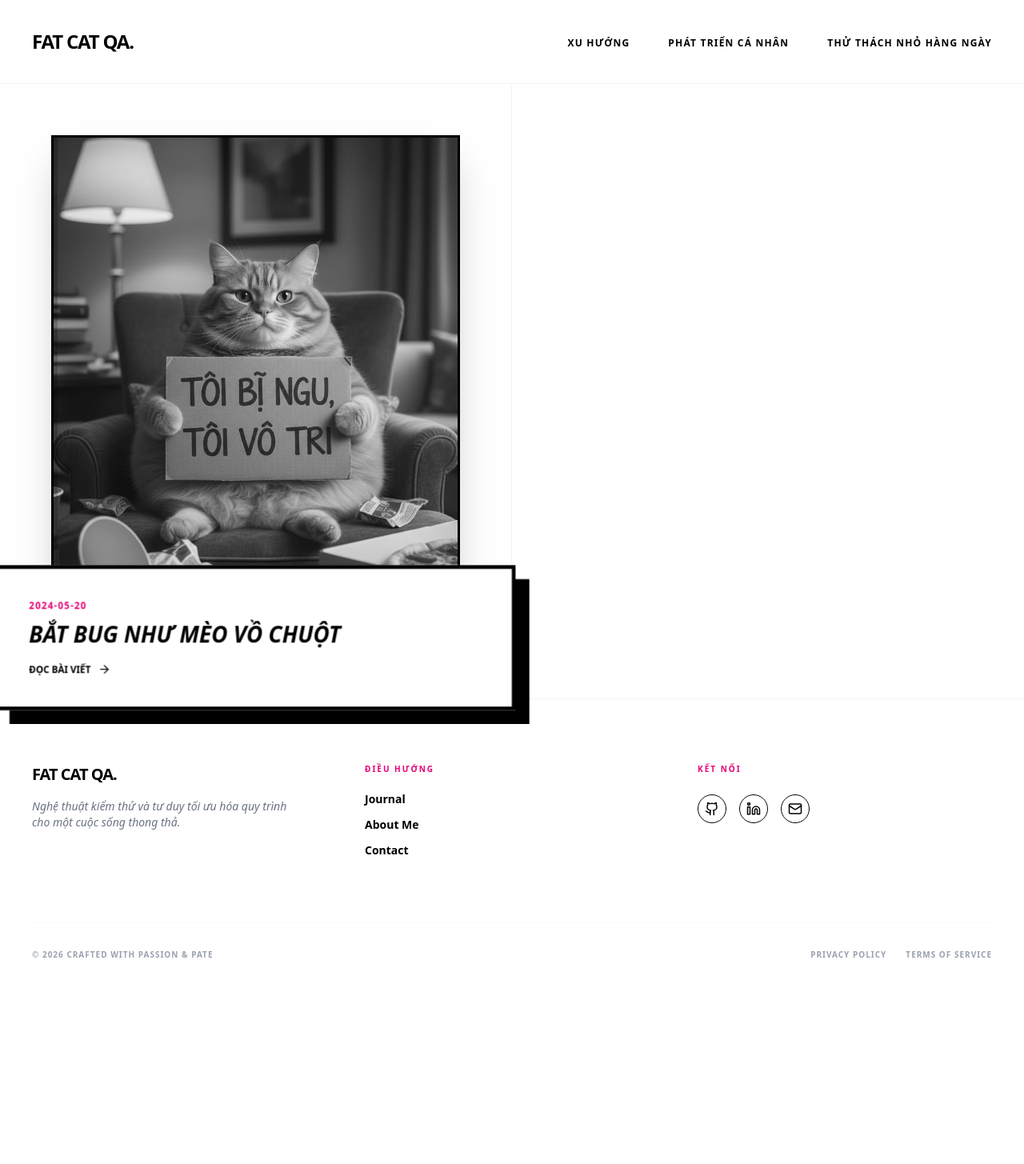
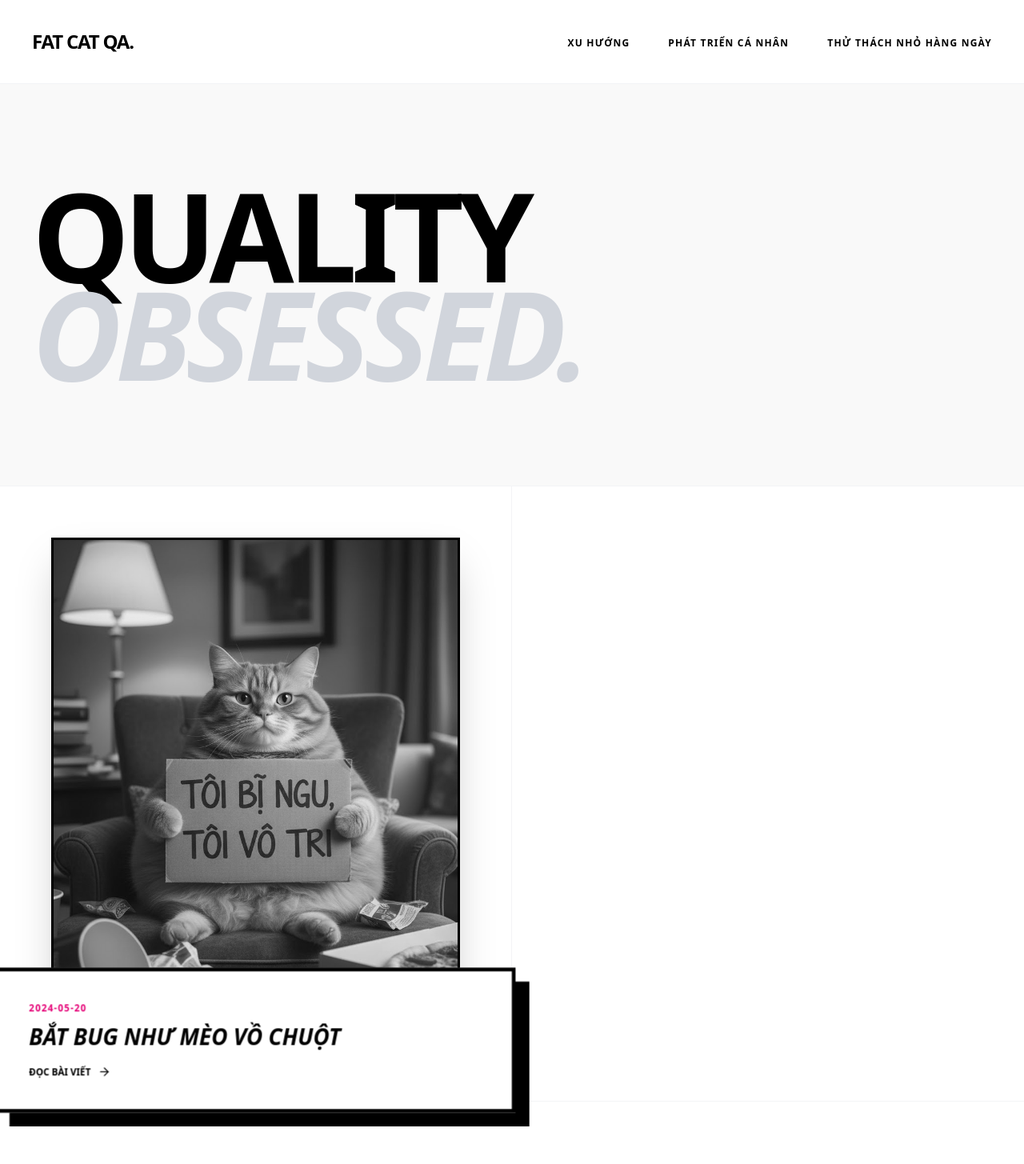
Before and after one commit to tuanpa00180/Fatcat, a Next.js app: page / in a window 1280 px wide. Shown: the top 1455 px of the page at 80% size. Before the commit the page ends 1281 px from the top, so only its background shows below. Built offline with nearby package versions, Linux system fonts and the light colour scheme.

Commit message:
Fix: Fix the image for new picasa after atomic applied

```diff
--- a/src/app/BlogClient.tsx
+++ b/src/app/BlogClient.tsx
@@ -25,12 +25,19 @@ export default function BlogClient({ posts }: { posts: Post[] }) {
     <main className="bg-white text-black min-h-screen font-sans">
       <Navbar />
 
-      {/* ... Phần Hero ... */}
+      {/* --- PHẦN HERO CỦA BẠN --- */}
+      <section className="px-10 py-32 border-b border-gray-100 bg-[#f9f9f9]">
+        <h1 className="text-[12vw] leading-[0.8] font-black uppercase tracking-tighter">
+          Quality <br /> <span className="text-gray-300 italic">Obsessed.</span>
+        </h1>
+      </section>
 
+      {/* --- GRID POSTS: Đây là nơi chúng ta sửa --- */}
       <section className="grid grid-cols-1 md:grid-cols-2">
-        {posts.map((post, index) => (
-          // Gọi Component PostCard đã tách
-          <PostCard key={post.slug} post={post} index={index} />
+        {posts.map((item, index) => (
+          // Chúng ta gọi Component PostCard đã tạo trước đó
+          // Truyền 'item' vào prop 'post' của PostCard
+          <PostCard key={item.slug} post={item} index={index} />
         ))}
       </section>
 
--- a/src/components/blog/PostCard.tsx
+++ b/src/components/blog/PostCard.tsx
@@ -1,6 +1,6 @@
 "use client";
-import Link from 'next/link';
-import { ArrowRight } from 'lucide-react';
+import Link from "next/link";
+import { ArrowRight } from "lucide-react";
 
 interface PostCardProps {
   post: any;
@@ -11,7 +11,7 @@ export default function PostCard({ post, index }: PostCardProps) {
   return (
     <Link
       href={`/posts/${post.slug}`}
-      className={`group relative p-16 overflow-visible perspective-1000 ${index % 2 === 0 ? 'md:border-r' : ''} border-b border-gray-100`}
+      className={`group relative p-16 overflow-visible perspective-1000 ${index % 2 === 0 ? "md:border-r" : ""} border-b border-gray-100`}
     >
       {/* 3D Book Effect */}
       <div className="relative w-full aspect-[4/5] transform-style-3d group-hover:rotate-y-[-20deg] transition-transform duration-700 ease-out">
@@ -19,10 +19,15 @@ export default function PostCard({ post, index }: PostCardProps) {
           <img
             src={post.frontMatter.image || "/images/default.jpg"}
             className="w-full h-full object-cover grayscale group-hover:grayscale-0 transition-all duration-1000"
-            alt={post.frontMatter.title}
+            alt="" // Chống Picasa lớp 1
+            title="" // Chống Picasa lớp 2
           />
         </div>
-        <div className="absolute left-0 top-0 bottom-0 w-2 bg-black/20 z-15" />
+        {/* Lớp bảo vệ cuối cùng đè lên trên ảnh */}
+        <div
+          className="absolute inset-0 z-20 bg-transparent"
+          aria-hidden="true"
+        />
       </div>
 
       {/* Floating Info Card */}
```
